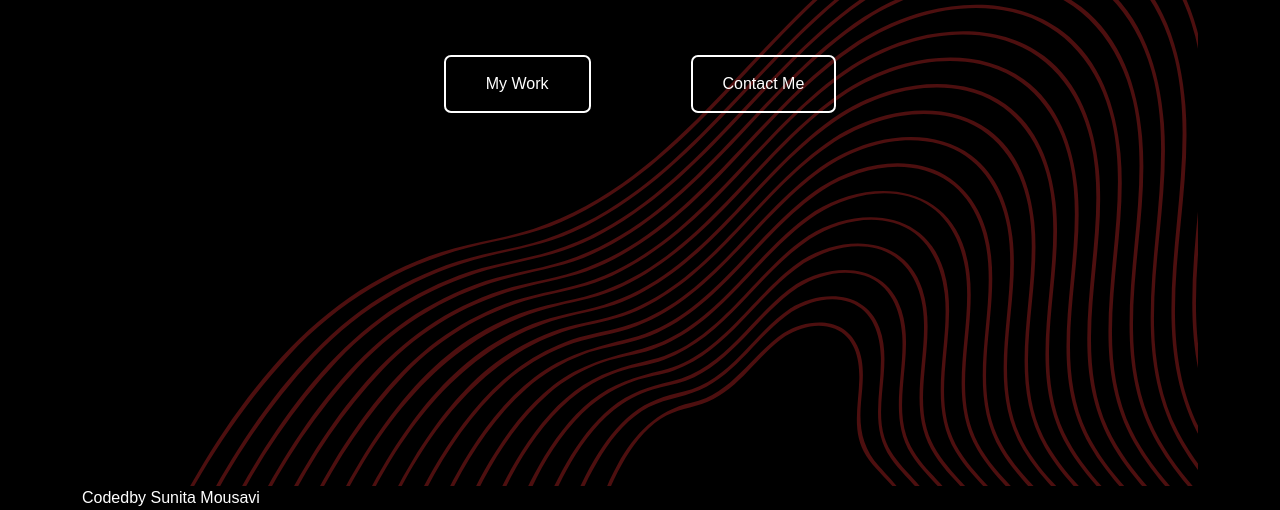
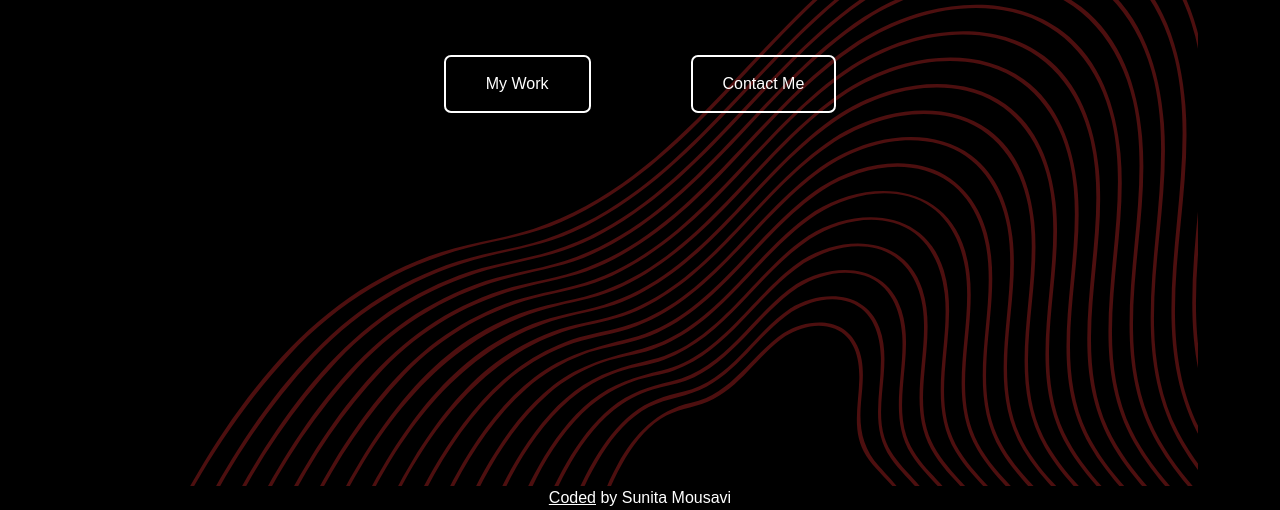
Before and after one commit to SuniElVi/portfolio-landing-page, a plain HTML site: page index.html in a window 1280 px wide. Shown: the part 320-830 px from the top of the page. Drawn offline with nearby package versions, Linux system fonts and the light colour scheme; a web font is replaced by a local one.

Commit message:
Update index.html

```diff
--- a/index.html
+++ b/index.html
@@ -49,8 +49,10 @@
           >
         </div>
       </div>
-      <a href="https://github.com/SuniElVi/portfolio-landing-page">Coded</a
-      ><span>by Sunita Mousavi</span>
+      <div class="text-center">
+      <a href="https://github.com/SuniElVi/portfolio-landing-page" class="text-decoration-underline">Coded</a
+      ><span> by Sunita Mousavi</span>
+      </div>
     </div>
     <script
       src="https://cdn.jsdelivr.net/npm/bootstrap@5.3.0/dist/js/bootstrap.bundle.min.js"
```
